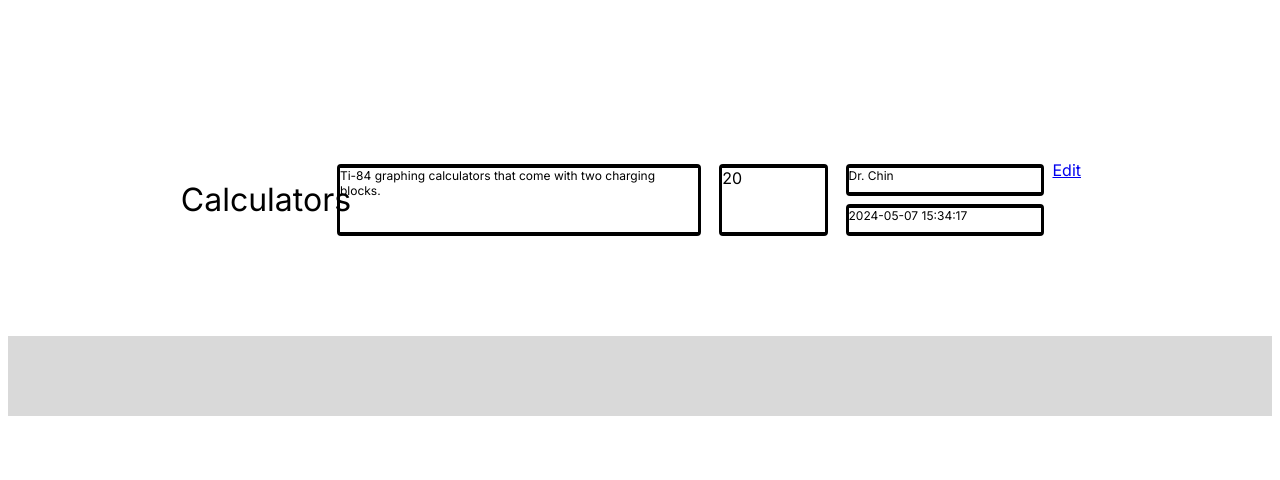
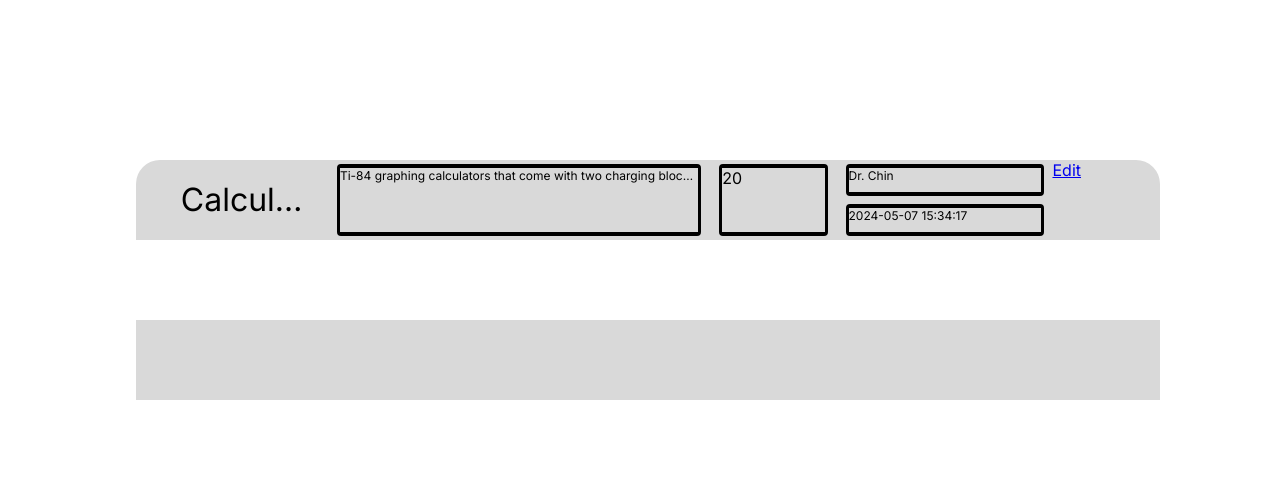
Before and after one commit to khush-l/Science_Equipment_Catalog, a Flask app: page / in a window 1280 px wide. Shown: the top 480 px of the page. Run offline with Flask 3, Linux system fonts and the light colour scheme.

Commit message:
small bug fixes with html and css

```diff
--- a/static/css/styles.css
+++ b/static/css/styles.css
@@ -21,6 +21,7 @@ body{
 .firstItem{
    border-top-left-radius: 3vh;
    border-top-right-radius: 3vh;
+   background-color: #D9D9D9;
 }
 .lastItem{
    border-bottom-left-radius: 3vh;
@@ -39,6 +40,10 @@ body{
    total height = 10vh*/
    width: 10vw;
    height: 5vh;
+   white-space: nowrap;
+   overflow: hidden;
+   text-overflow: ellipsis;
+
    float: left;
    padding-left: 3.5vw;
    margin-right: 1.5vw;
@@ -55,6 +60,9 @@ body{
    height: 8vh;
    float: left;
    font-size: 1.5vh;
+   white-space: nowrap;
+   overflow: hidden;
+   text-overflow: ellipsis;
 
    margin-top: .5vh;
    margin-bottom:.5vh;
@@ -74,6 +82,9 @@ body{
    height: 8vh;
    float: left;
    font-size: 2vh;
+   white-space: nowrap;
+   overflow: hidden;
+   text-overflow: hidden;
 
    margin-top: .5vh;
    margin-bottom:.5vh;
@@ -93,6 +104,9 @@ body{
    height: 3vh;
    float: left;
    font-size: 1.5vh;
+   white-space: nowrap;
+   overflow: hidden;
+   text-overflow: hidden;
 
    margin-top: .5vh;
    margin-bottom:.5vh;
@@ -112,6 +126,9 @@ body{
    height: 3vh;
    float: left;
    font-size: 1.5vh;
+   white-space: nowrap;
+   overflow: hidden;
+   text-overflow: hidden;
 
    margin-top: .5vh;
    margin-bottom:.5vh;
--- a/templates/home.html
+++ b/templates/home.html
@@ -3,7 +3,7 @@
 {%block bodycontent%}
 <div class="itemList">
     {% for item in items %}
-    <div class="item">
+    <div class="item firstItem">
         <div class="itemName">{{ item.title }}</div>
         <div class="description">{{ item.description }}</div>
         <div class="quantity">{{ item.quantity }}</div>
@@ -12,7 +12,6 @@
         <a href="{{ url_for('item', item_id=item.id) }}">Edit</a>
     </div>
     {% endfor %}
-    </div>
     <div class="item odd">
     </div>
     <div class="item even">
```
